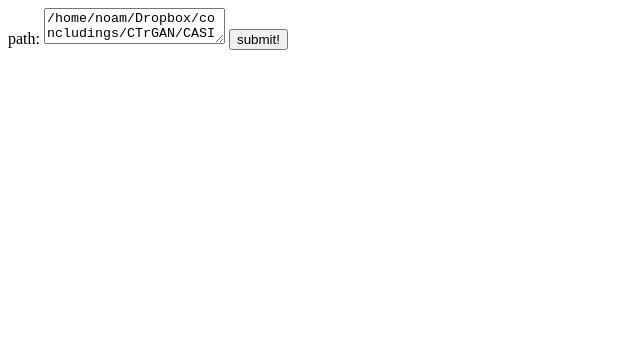
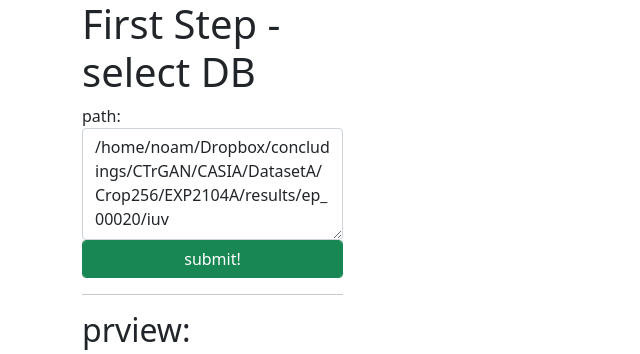
Before and after one commit to NoamGaash/deepdance, a website: page public/index.html in a window 1280 px wide. Shown: the whole page, without its empty margins (0-640 px from the left). Drawn offline with nearby package versions, Linux system fonts and the light colour scheme; no server answers.

Commit message:
style: add CSS

```diff
--- a/public/index.html
+++ b/public/index.html
@@ -1,16 +1,27 @@
 <html>
 	<head>
 		<title>Hello Pose Transfer</title>
+		<link rel="stylesheet" href="https://cdn.jsdelivr.net/npm/bootstrap@5.1.3/dist/css/bootstrap.min.css" integrity="sha384-1BmE4kWBq78iYhFldvKuhfTAU6auU8tT94WrHftjDbrCEXSU1oBoqyl2QvZ6jIW3" crossorigin="anonymous">
+		<link rel="stylesheet" href="./style.css">
 	</head>
 	<body>
-		path:
-		<textarea id="path">/home/noam/Dropbox/concludings/CTrGAN/CASIA/DatasetA/Crop256/EXP2104A/results/ep_00020/iuv</textarea>
+		<div class="container">
+			<div class="row">
+				<div class="col-md-3">
+					<h1>
+						First Step - select DB
+					</h1>
+					path:
+					<textarea class="form-control" id="path">/home/noam/Dropbox/concludings/CTrGAN/CASIA/DatasetA/Crop256/EXP2104A/results/ep_00020/iuv</textarea>
 
-		<button id="submitURL" onclick="submitURL()">submit!</button>
-
-		<ul id="show-sub-folders"></ul>
+					<button class="form-control btn btn-success" id="submitURL" onclick="submitURL()">submit!</button>
+					<hr>
+					<h2>prview:</h2>
+					<ul id="show-sub-folders"></ul>
+				</div>
+			</div>
+		</div>
 
 		<script src="./index.js"></script>
-
 	</body>
 </html>
--- a/public/index.js
+++ b/public/index.js
@@ -9,9 +9,6 @@ async function listDirectory(path) {
       },
       body: JSON.stringify({path})
     }).then(res => res.json())
-    //   .then(res => document.querySelector('#show-sub-folders').innerHTML = res
-    //     .map(res =>`<li>${res}</li>`)
-    //   );
 }
 
 async function createDirectoryContentList(path, UlElement) {
@@ -22,10 +19,9 @@ async function createDirectoryContentList(path, UlElement) {
         elem.innerHTML = `<pre>${file}</pre>`;
         const innerUL = document.createElement('ul');
         elem.appendChild(innerUL);
-        let open = false;
         elem.querySelector('pre').addEventListener('click', () => {
-            open = !open;
-            if(open)
+            elem.classList.toggle("open")
+            if(elem.classList.contains("open"))
                 createDirectoryContentList(`${path}/${file}`, innerUL);
             else
                 innerUL.innerHTML='';
--- /dev/null
+++ b/public/style.css
@@ -0,0 +1,13 @@
+#show-sub-folders{
+    height: 400px;
+    overflow-y: scroll;
+
+}
+
+#path {
+    height: 7em;
+}
+
+:not(.open) > pre::before {
+    content: '+ ';
+}
```
